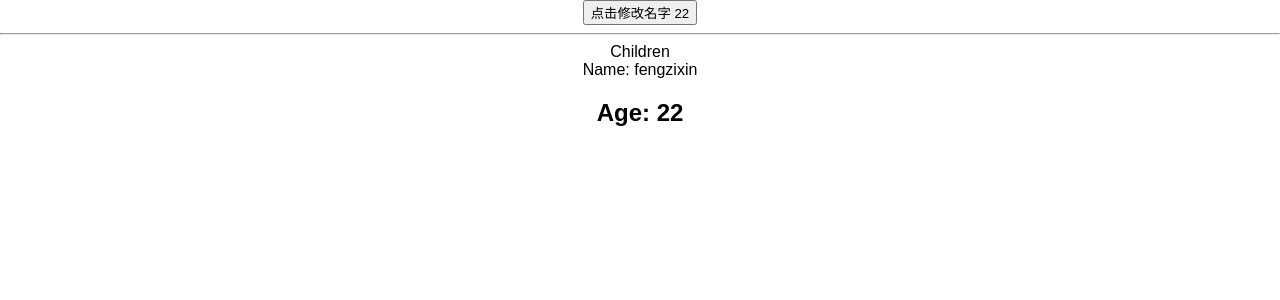
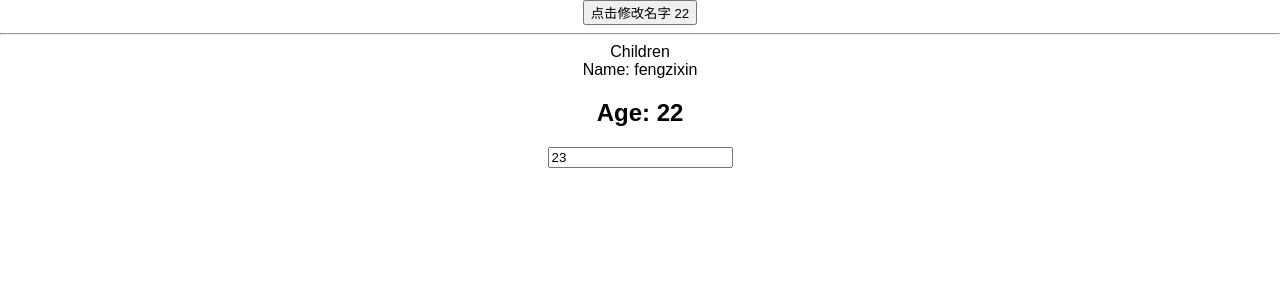
Before and after one commit to VonConfidence/react-lifecircle-study, a React (Create React App) app: page / in a window 1280 px wide. Shown: the top 300 px of the page. Built offline with nearby package versions, Linux system fonts and the light colour scheme.

Commit message:
react16-lfecircle

```diff
--- a/src/App.js
+++ b/src/App.js
@@ -46,7 +46,7 @@ class App extends Component {
   render() {
     console.log('App render')
     return (
-      <div className="App" onClick={ () => { console.log('test') } }>
+      <div className="App" onClick={ () => { console.log('App clicked test') } }>
         <button onClick={this.handleClick.bind(this)}>点击修改名字 {this.state.age}</button>
         <hr/>
         <ChildComponent name={this.state.name} age={this.state.age} handleAgeClick={this.handleAgeClick.bind(this)}/>
--- a/src/components/ChildComponent.js
+++ b/src/components/ChildComponent.js
@@ -40,6 +40,7 @@ export default class ChildComponent extends Component {
 
 
         <h2 onClick={this.props.handleAgeClick}>Age: {age}</h2>
+        <input name="name" value="23"/>
       </div>
     )
   }
```
